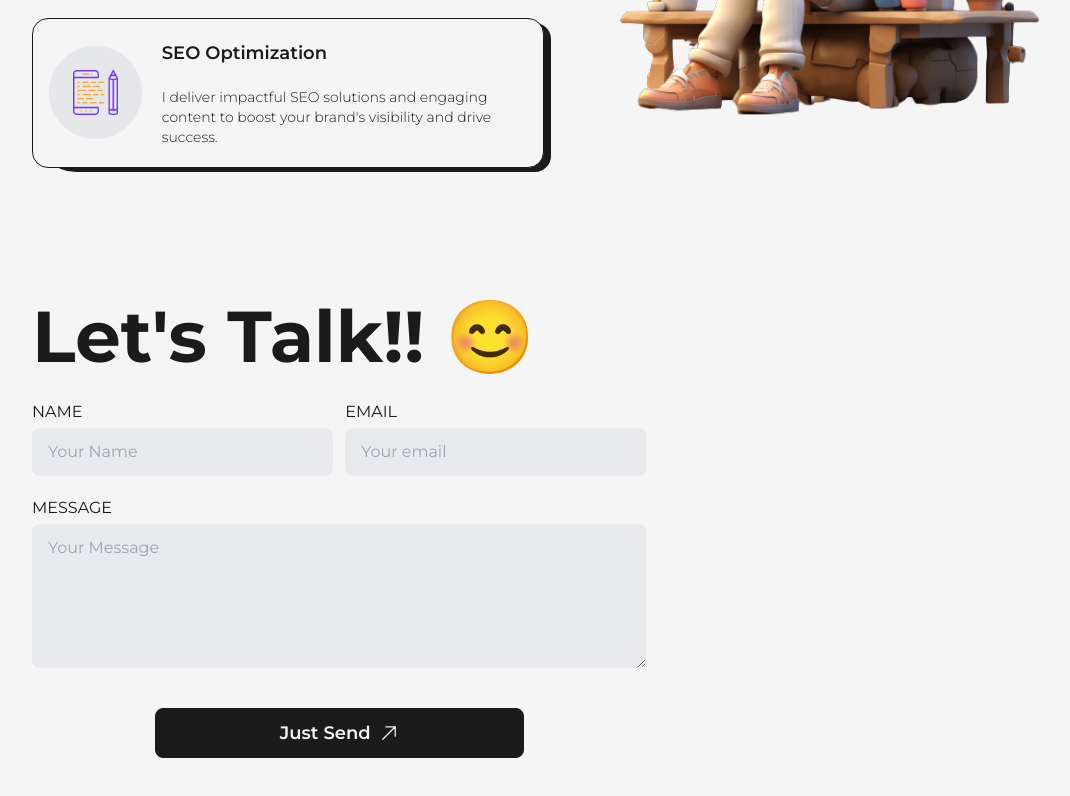
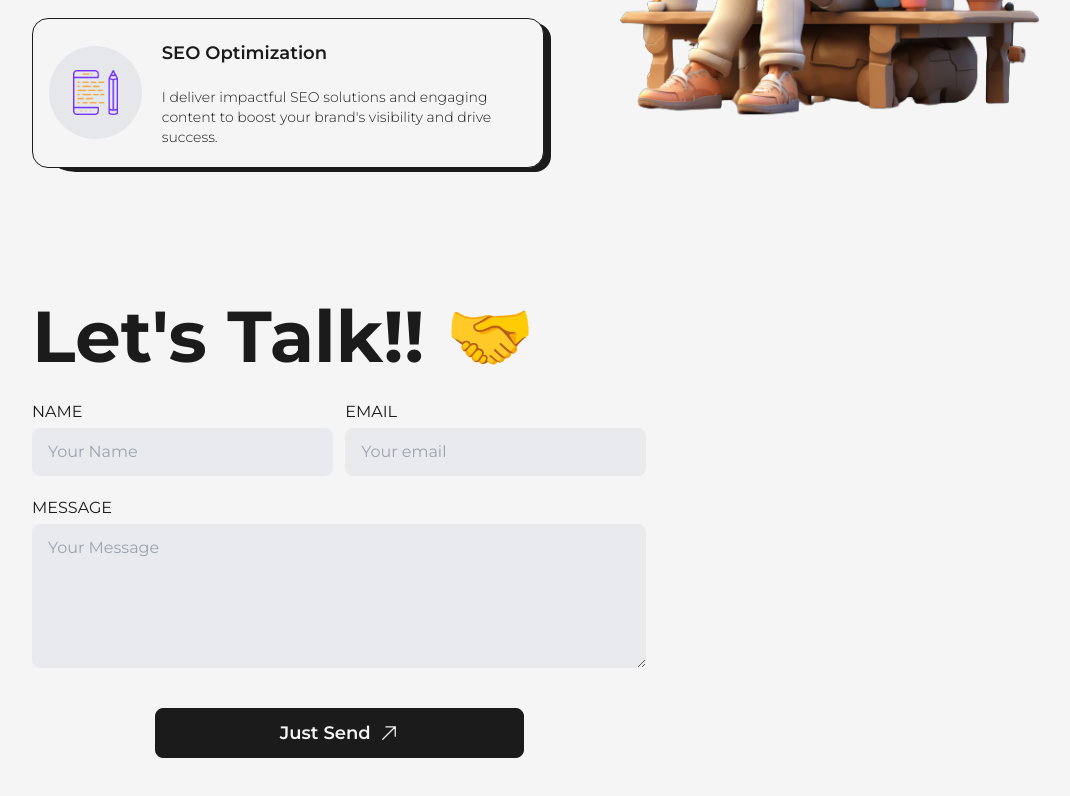
Before and after one commit to patel-tejas/new-portfolio, a Next.js app: page / in a window 1280 px wide. Shown: the part 1276-2072 px from the top of the page, without its empty margins (96-1166 px from the left). Built offline with nearby package versions, Linux system fonts and the light colour scheme.

Commit message:
Changed talk symbol

```diff
--- a/components/Form.jsx
+++ b/components/Form.jsx
@@ -64,7 +64,7 @@ const Form = ({ className }) => {
     return (
         <Layout className={`pt-16 min-h-screen flex justify-center ${className} w-full`}>
             <form className='w-[60%] lg:w-[80%] sm:w-full'>
-                <AnimatedText className="text-7xl lg:text-5xl xs:text-3xl py-5 text-left" text="Let's Talk!! 😊" />
+                <AnimatedText className="text-7xl lg:text-5xl xs:text-3xl py-5 text-left" text="Let's Talk!! 🤝" />
                 <div className='flex flex-col gap-5 xs:text-[13px] dark:text-white'>
                     <div className='grid items-center justify-center grid-cols-2 gap-3 md:grid-cols-1'>
                         <div className='flex flex-col gap-1'>
```
